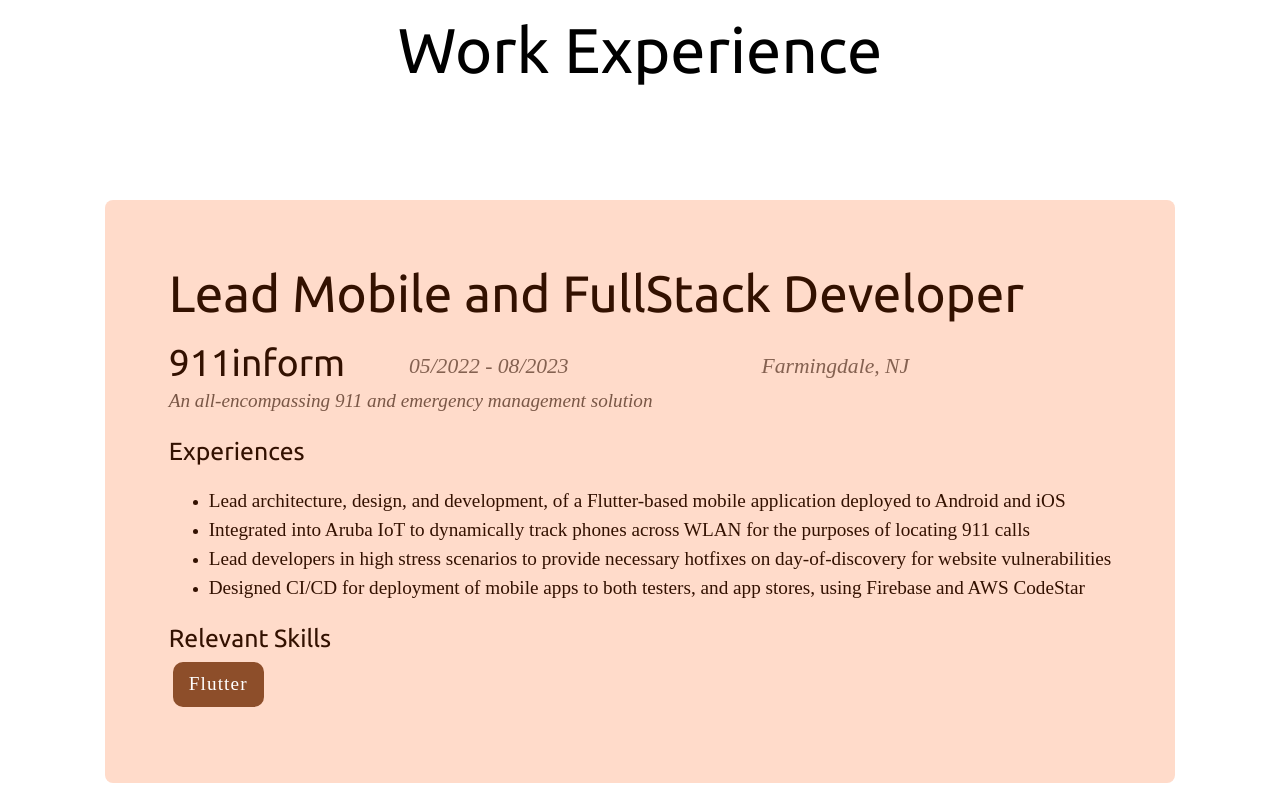
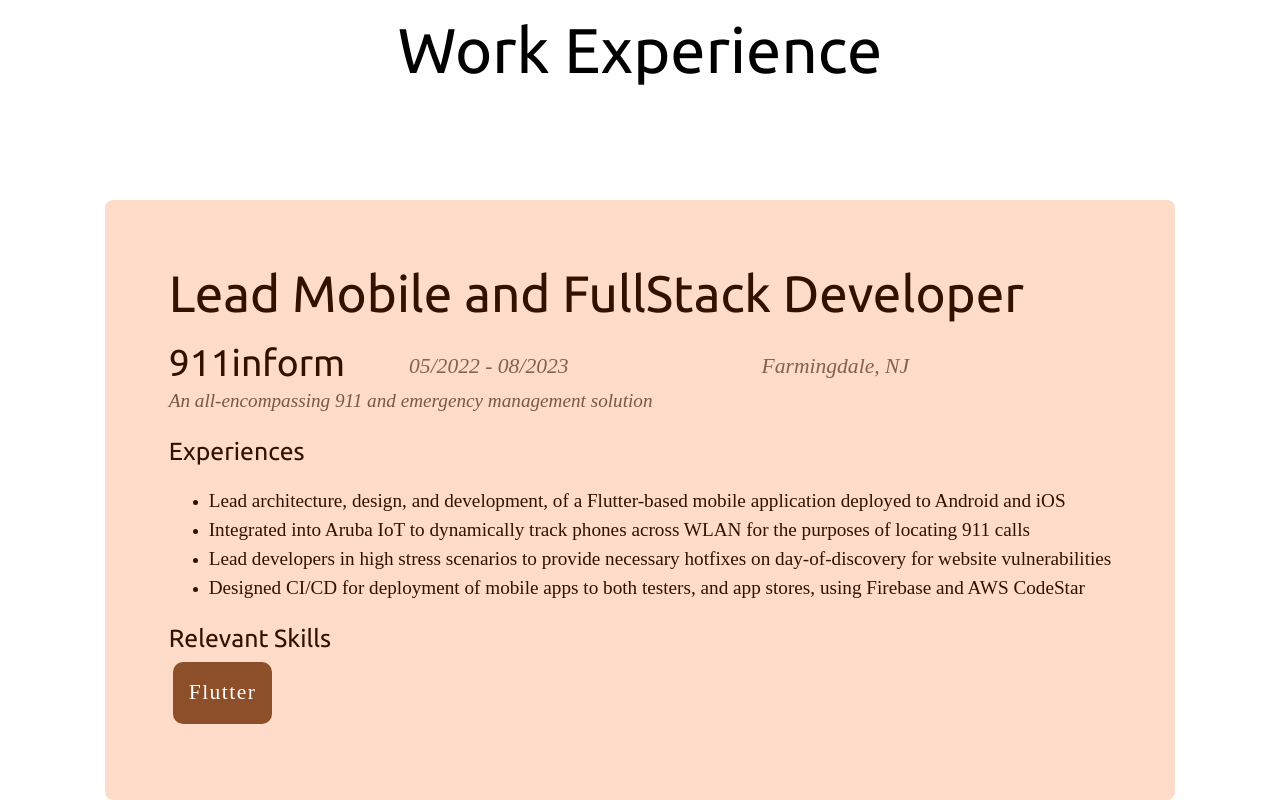
Before and after one commit to john-cinquegrana/ReactPersonalSite, a React (Vite) app: page / in a window 1280 px wide. Shown: the part 1375-2175 px from the top of the page. Built offline with nearby package versions, Linux system fonts and the light colour scheme.

Commit message:
Changed typography of skill component

```diff
--- a/src/components/Skill.tsx
+++ b/src/components/Skill.tsx
@@ -24,16 +24,18 @@ const Skill: React.FC<SkillProps> = ({ color, label }) => {
 			sx={{
 				backgroundColor: usedColor,
 				color: theme.palette.onPrimary,
-				padding: '8px 16px 8px 16px',
+				padding: '12px 16px 12px 16px',
 				margin: '4px',
 				borderRadius: '10px',
 			}}
 		>
 			<Typography
-				variant='body1'
+				variant='subtitle1'
 				sx={{
-					letterSpacing: '0.07rem',
+					letterSpacing: '0.09rem',
 					fontWeight: 500,
+					opacity: 1,
+					fontStyle: 'normal',
 				}}
 			>
 				{label}
```
